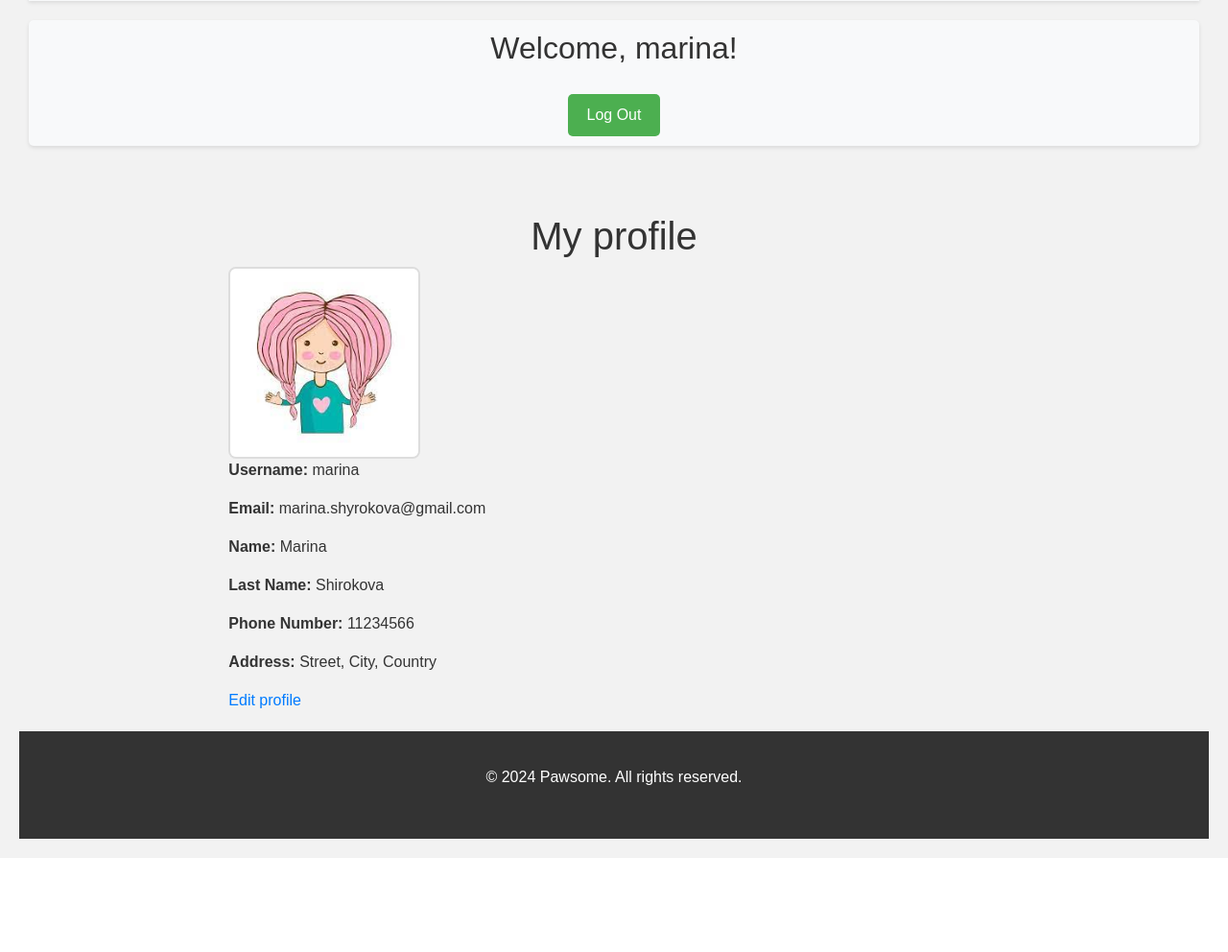
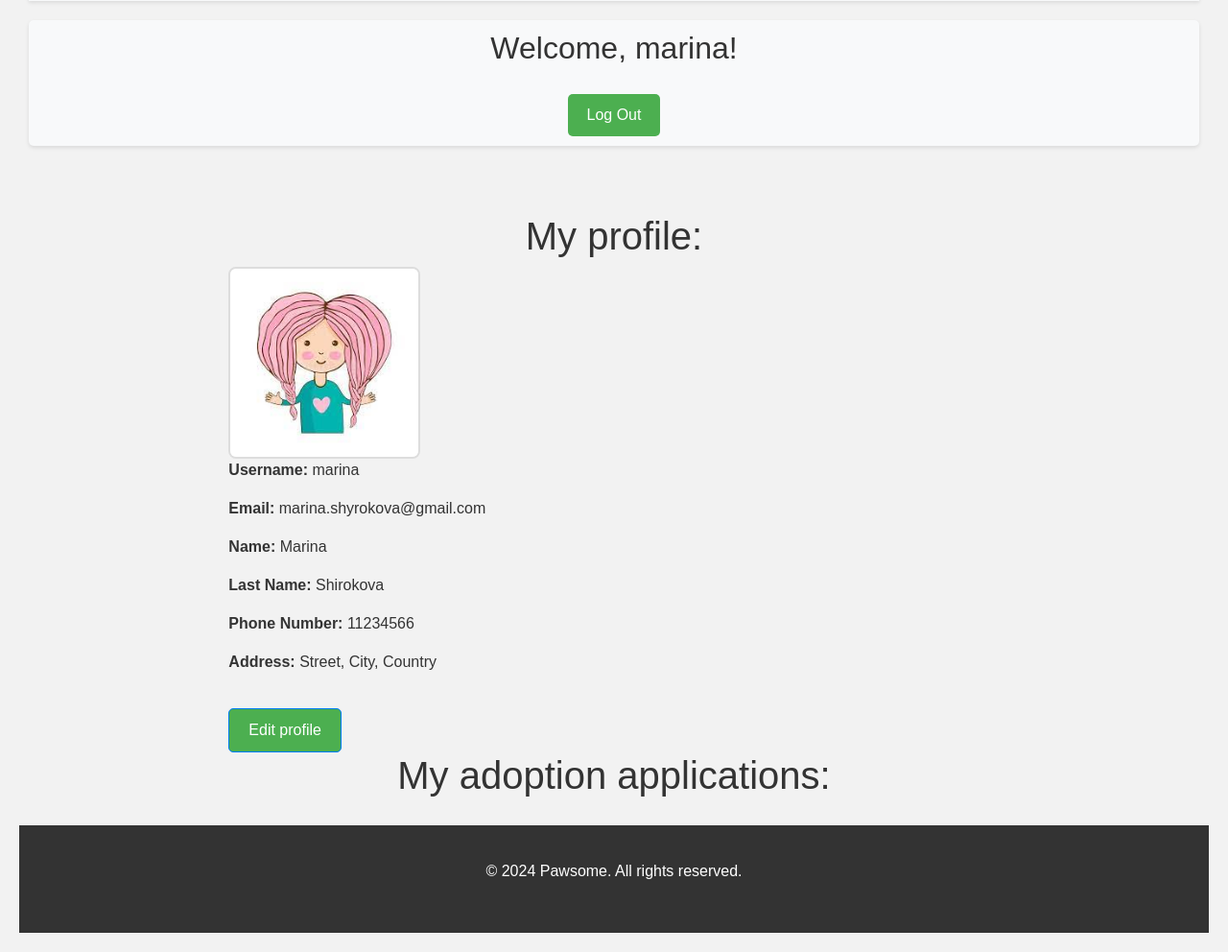
Before and after one commit to Final-Project-Group2/Pawsome, a Django app: page /user_profile/ in a window 1280 px wide; the page is wider, and only the part inside the window is pictured. Shown: the part 1012-2004 px from the top of that part at 96% size. Before the commit the page ends 1906 px from the top of that part, so only its background shows below. Run offline with Django 5.2, Linux system fonts and the light colour scheme; a user stored in the database is signed in; data comes from the database, SQL or seed files in the repository; some libraries are stand-ins or nearby versions.

Commit message:
Added my adoption application to the user profile

```diff
--- a/animal_shelter_project/templates/customuser_profile.html
+++ b/animal_shelter_project/templates/customuser_profile.html
@@ -3,7 +3,8 @@
 {% block content %}
 
 <section class="details-section">
-    <h1>My profile</h1>
+    <h1>My profile:</h1>
+
 
     <div class="profile-image">
         {% if profile.image %}
@@ -22,6 +23,13 @@
         <p><strong>Phone Number:</strong> {{ profile.phone_number }}</p>
         <p><strong>Address:</strong> {{ profile.street_address }}, {{ profile.city }}, {{ profile.country }}</p>
     </div>
-    <a href="{% url 'user_managment_app:edit_customuser_profile' %}">Edit profile</a>
+
+    <a href="{% url 'user_managment_app:edit_customuser_profile' %}" class="btn btn-primary">Edit profile</a>
+
+    <h1>My adoption applications:</h1>
+    {% for application in applications %}
+    <li><strong>Pet:</strong>{{ application.pet }} - <strong>Created at:</strong> {{ application.created_at }}</li>
+    {% endfor %}
+
 </section>
 {% endblock %}
--- a/animal_shelter_project/user_managment_app/views.py
+++ b/animal_shelter_project/user_managment_app/views.py
@@ -17,6 +17,7 @@
 from django.contrib.auth import authenticate, login
 from .forms import ShelterSignUpForm
 from django.db import IntegrityError
+from animal_shelter_app.models import Application
 
 class UserFilter(django_filters.FilterSet):
     username = filters.CharFilter(field_name='username')
@@ -155,9 +156,14 @@
 
     def get_context_data(self, **kwargs):
         context = super().get_context_data(**kwargs)
+        applications = Application.objects.filter(user=self.request.user)
         profile = self.get_queryset().first()
         context['profile'] = profile
+        context['applications'] = applications
+        print(applications)
+
         return context
+
 
 class ShelterProfileView(ListView):
     model = Shelter
```
Also changed, not shown: animal_shelter_project/templates/dashboard.html (added, +18 -0 lines).
